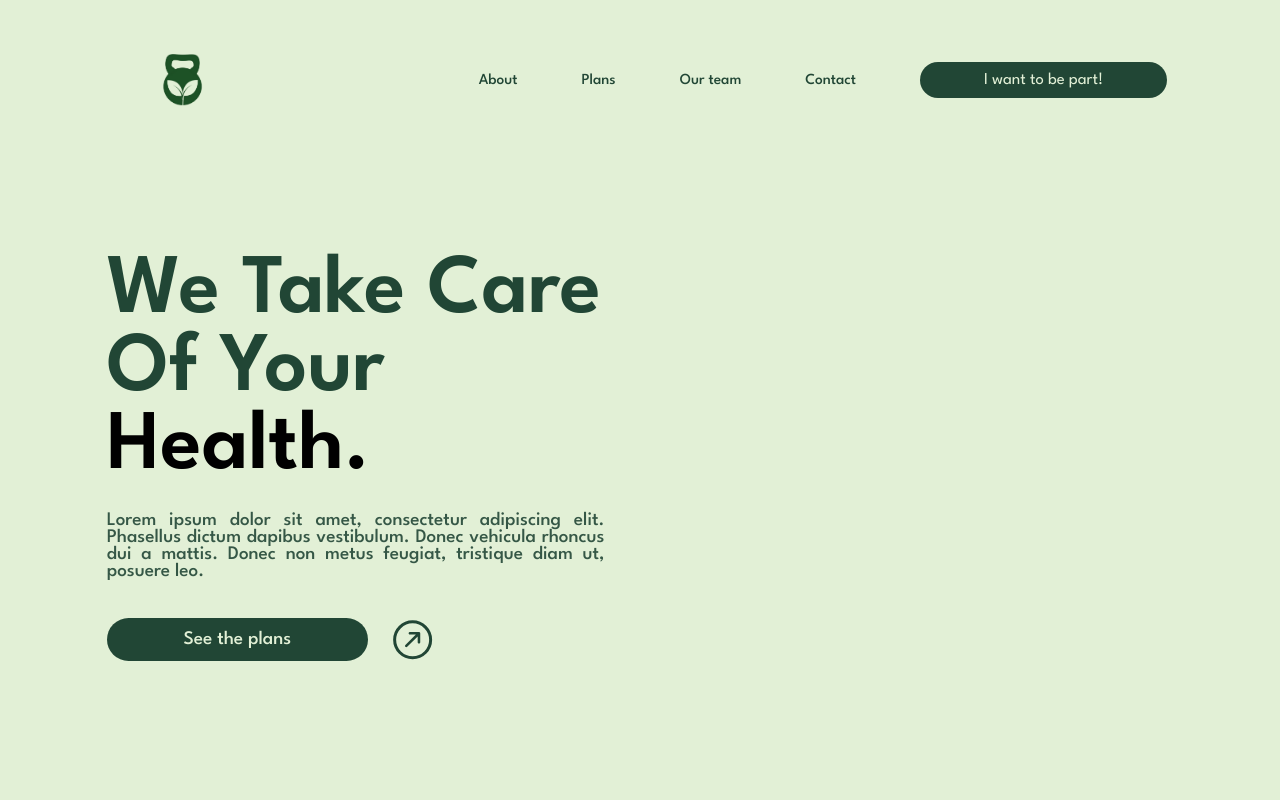
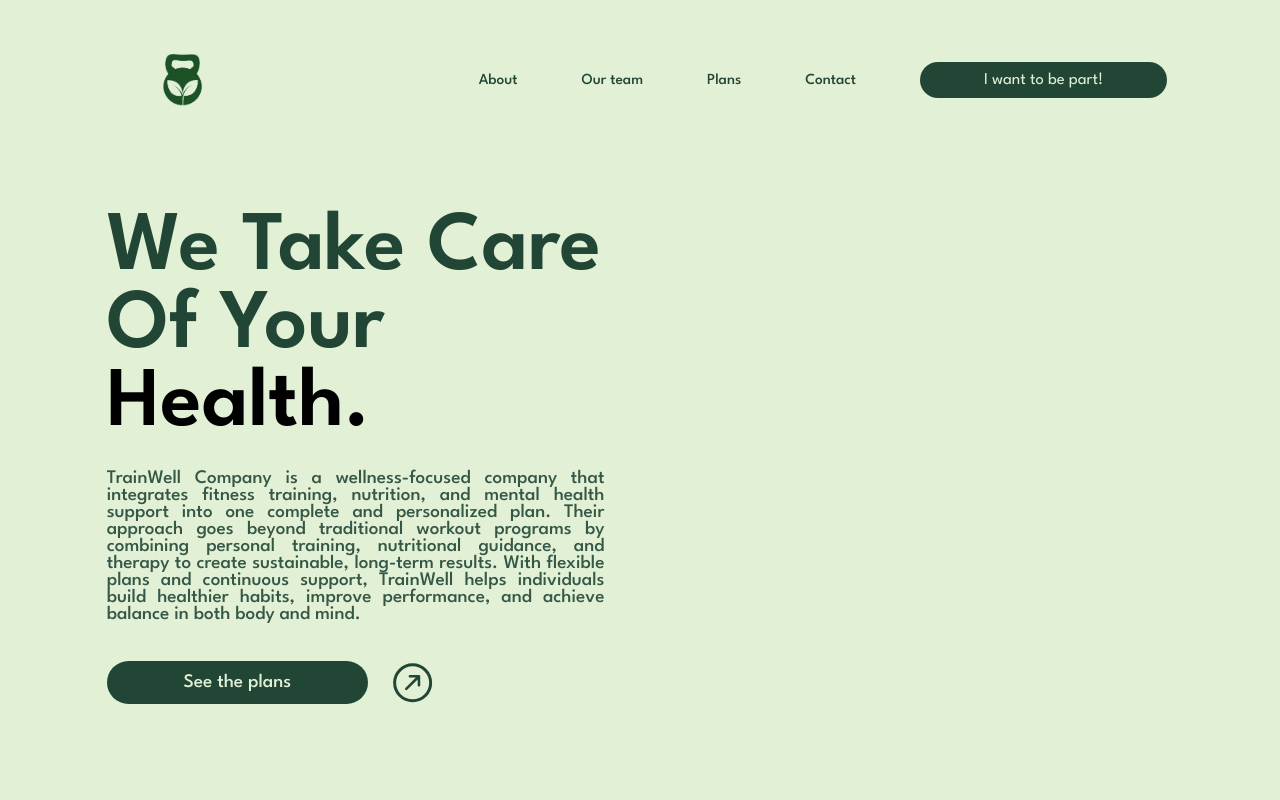
Before and after one commit to LucasAltino/TrainWell, a React (Create React App) app: page / in a window 1280 px wide. Shown: the top 800 px of the page. Built offline with nearby package versions, Linux system fonts and the light colour scheme; the HTML template or start-up script is replaced by a standard one; a web font is replaced by a local one.

Commit message:
Update Header.jsx

```diff
--- a/src/sections/Header.jsx
+++ b/src/sections/Header.jsx
@@ -16,8 +16,8 @@ function Header(){
                             d="M183.1 137.4C170.6 124.9 150.3 124.9 137.8 137.4C125.3 149.9 125.3 170.2 137.8 182.7L275.2 320L137.9 457.4C125.4 469.9 125.4 490.2 137.9 502.7C150.4 515.2 170.7 515.2 183.2 502.7L320.5 365.3L457.9 502.6C470.4 515.1 490.7 515.1 503.2 502.6C515.7 490.1 515.7 469.8 503.2 457.3L365.8 320L503.1 182.6C515.6 170.1 515.6 149.8 503.1 137.3C490.6 124.8 470.3 124.8 457.8 137.3L320.5 274.7L183.1 137.4z"/>
                     </svg>
                     <p className={style.navoptiont}><a href="#secao-video">About</a></p>
+                    <p className={style.navoptiont}><a href="#team">Our team</a></p>
                     <p className={style.navoptiont}><a href="#plan">Plans</a></p>
-                    <p className={style.navoptiont}><a href="#team">Our team</a></p>
                     <p className={style.navoptiont}><a href="#contact">Contact</a></p>
                     <p className={style.navbuttont}><a href="#plan">I want to be part!</a></p>
                 </div>
@@ -27,8 +27,8 @@ function Header(){
                 <img src={logomin} alt=""/>
                 <div className={style.options}>
                     <p className={style.navoption}><a href="#secao-video">About</a></p>
+                    <p className={style.navoption}><a href="#team">Our team</a></p>
                     <p className={style.navoption}><a href="#plan">Plans</a></p>
-                    <p className={style.navoption}><a href="#team">Our team</a></p>
                     <p className={style.navoption}><a href="#contact">Contact</a></p>
                     <p className={style.navbutton}><a href="#plan">I want to be part!</a></p>
                 </div>
@@ -45,9 +45,9 @@ function Header(){
                 <div className={style.write}>
                     <h2 className={style.partone}>We Take Care Of Your</h2>
                     <h2 className={style.partwo}>Health.</h2>
-                    <p>Lorem ipsum dolor sit amet, consectetur adipiscing elit. Phasellus dictum dapibus vestibulum.
-                        Donec vehicula rhoncus dui a mattis. Donec non metus feugiat, tristique diam ut, posuere
-                        leo.</p>
+                    <p>TrainWell Company is a wellness-focused company that integrates fitness training, nutrition, and mental health support into one complete and personalized plan.
+
+Their approach goes beyond traditional workout programs by combining personal training, nutritional guidance, and therapy to create sustainable, long-term results. With flexible plans and continuous support, TrainWell helps individuals build healthier habits, improve performance, and achieve balance in both body and mind.</p>
                     <div className={style.down}>
                         <p className={style.planbutton}>See the plans</p>
                         <svg xmlns="http://www.w3.org/2000/svg"
```
